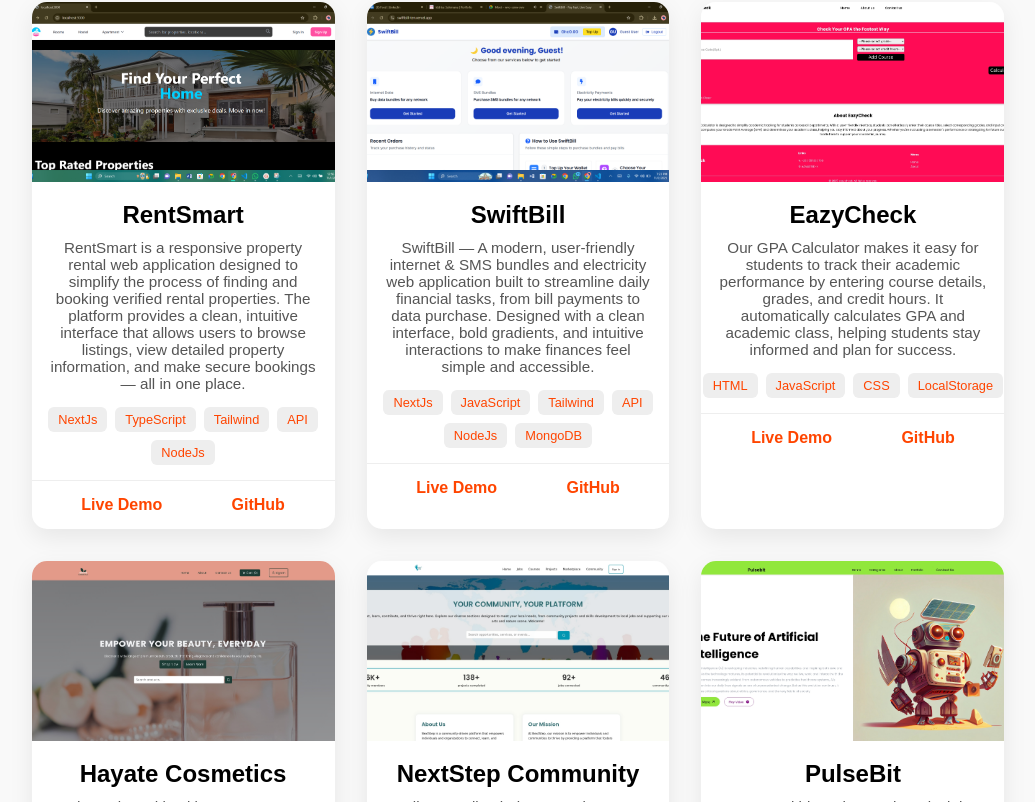
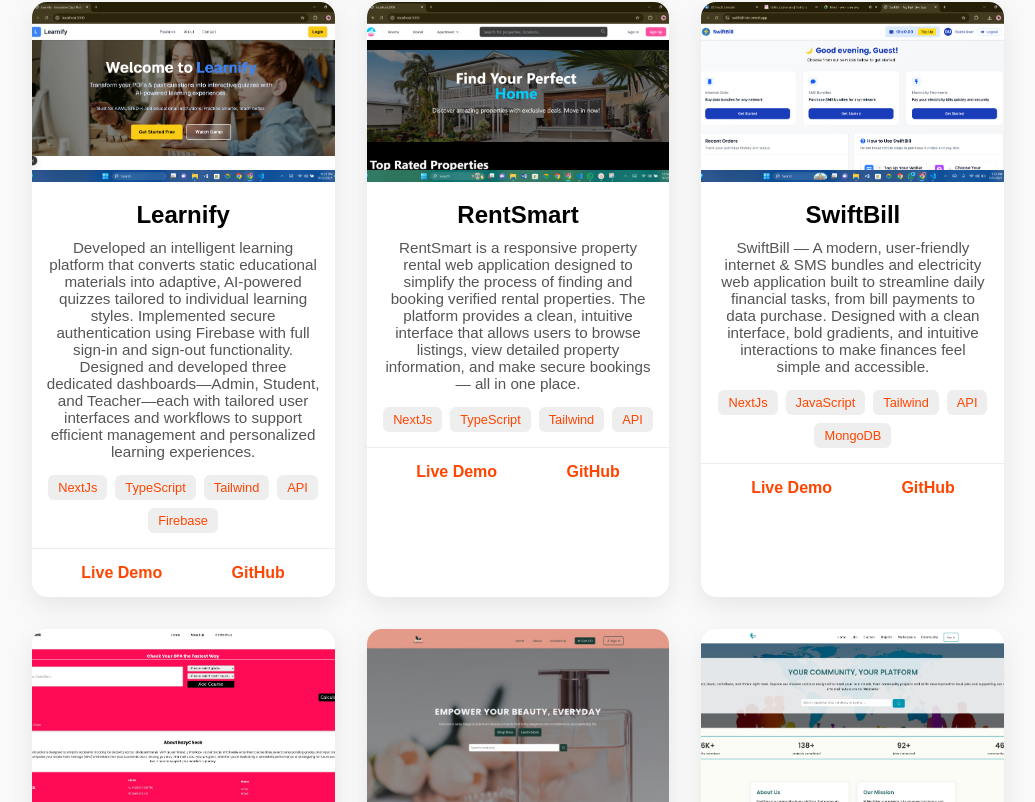
Before and after one commit to Sulemana24/MyPersonal-portfolio, a React (Vite) app: page / in a window 1280 px wide. Shown: the part 1871-2673 px from the top of the page, without its empty margins (122-1157 px from the left). Built offline with nearby package versions, Linux system fonts and the light colour scheme.

Commit message:
added recent project

```diff
--- a/src/pages/Projects.tsx
+++ b/src/pages/Projects.tsx
@@ -7,14 +7,24 @@ import NextStep from "../assets/nextstep.jpg";
 import PulseBit from "../assets/pulsebit.jpg";
 import Rent from "../assets/rent.png";
 import Swift from "../assets/swift.png";
+import Learnify from "../assets/Learnify.png";
 
 const projects = [
+  {
+    title: "Learnify",
+    image: Learnify,
+    description:
+      "Developed an intelligent learning platform that converts static educational materials into adaptive, AI-powered quizzes tailored to individual learning styles. Implemented secure authentication using Firebase with full sign-in and sign-out functionality. Designed and developed three dedicated dashboards—Admin, Student, and Teacher—each with tailored user interfaces and workflows to support efficient management and personalized learning experiences.",
+    tech: ["NextJs", "TypeScript", "Tailwind", "API", "Firebase"],
+    liveLink: "https://alx-project-nexus-xi.vercel.app/",
+    githubLink: "https://github.com/Sulemana24/alx-project-nexus",
+  },
   {
     title: "RentSmart",
     image: Rent,
     description:
       "RentSmart is a responsive property rental web application designed to simplify the process of finding and booking verified rental properties. The platform provides a clean, intuitive interface that allows users to browse listings, view detailed property information, and make secure bookings — all in one place.",
-    tech: ["NextJs", "TypeScript", "Tailwind", "API", "NodeJs"],
+    tech: ["NextJs", "TypeScript", "Tailwind", "API"],
     liveLink: "https://rent-smart-five.vercel.app/",
     githubLink: "https://github.com/Sulemana24/RentSmart",
   },
@@ -23,7 +33,7 @@ const projects = [
     image: Swift,
     description:
       "SwiftBill — A modern, user-friendly internet & SMS bundles and electricity web application built to streamline daily financial tasks, from bill payments to data purchase. Designed with a clean interface, bold gradients, and intuitive interactions to make finances feel simple and accessible.",
-    tech: ["NextJs", "JavaScript", "Tailwind", "API", "NodeJs", "MongoDB"],
+    tech: ["NextJs", "JavaScript", "Tailwind", "API", "MongoDB"],
     liveLink: "https://swiftbill-ten.vercel.app/",
     githubLink: "https://github.com/Sulemana24/SwiftBill",
   },
```
Also changed, not shown: src/assets/Learnify.png (added), 1 other file (tests, documents, lock files or other folders).
